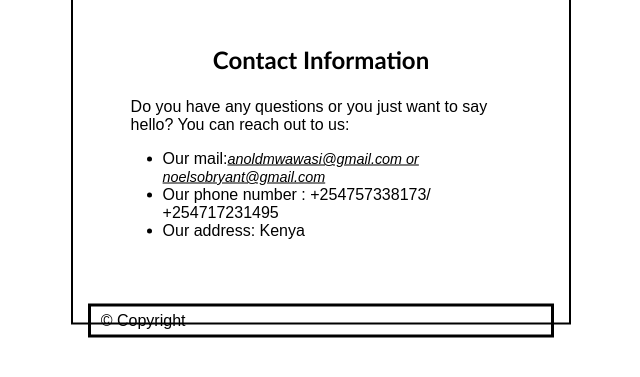
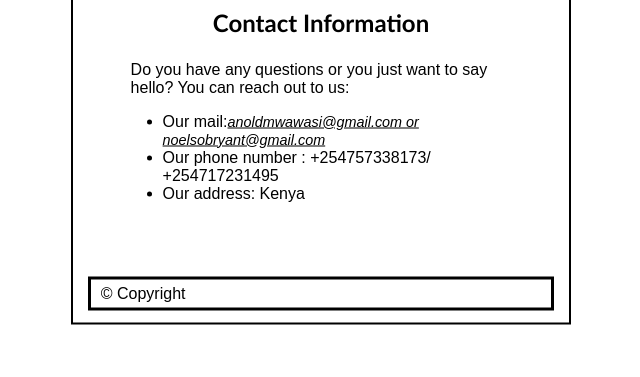
Before and after one commit to NoelLincoln/awesome-books, a website: page index.html in a window 1280 px wide. Both pictures are taken after a click on the link "Contact". Shown: the part 313-690 px from the top of the page, without its empty margins (319-959 px from the left). Drawn offline with Linux system fonts and the light colour scheme.

Commit message:
Fix layout issue

```diff
--- a/styles.css
+++ b/styles.css
@@ -3,6 +3,8 @@
   padding: 0;
   box-sizing: border-box;
   font-family: Arial, Helvetica, sans-serif;
+  scroll-behavior: smooth;
+  transition: 500ms;
 }
 
 .main-container {
@@ -48,7 +50,7 @@ div.time,
 }
 
 .contact {
-  margin: 3rem auto auto auto;
+  margin: auto;
   width: 80%;
   max-width: 450px;
 }
@@ -191,3 +193,9 @@ nav {
 main {
   height: auto;
 }
+
+@media screen  and (max-width: 378px) {
+  .main-container {
+    height: 550px;
+  }
+}
```
